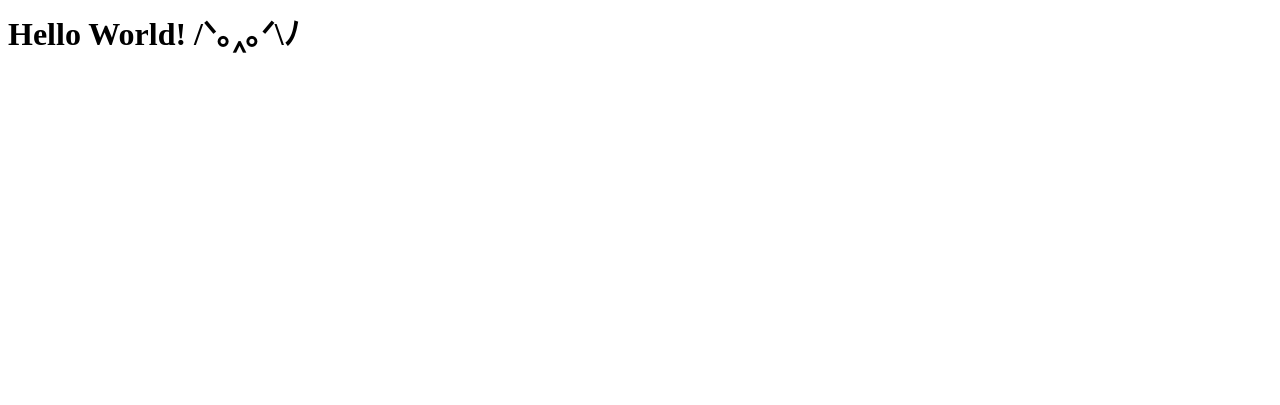
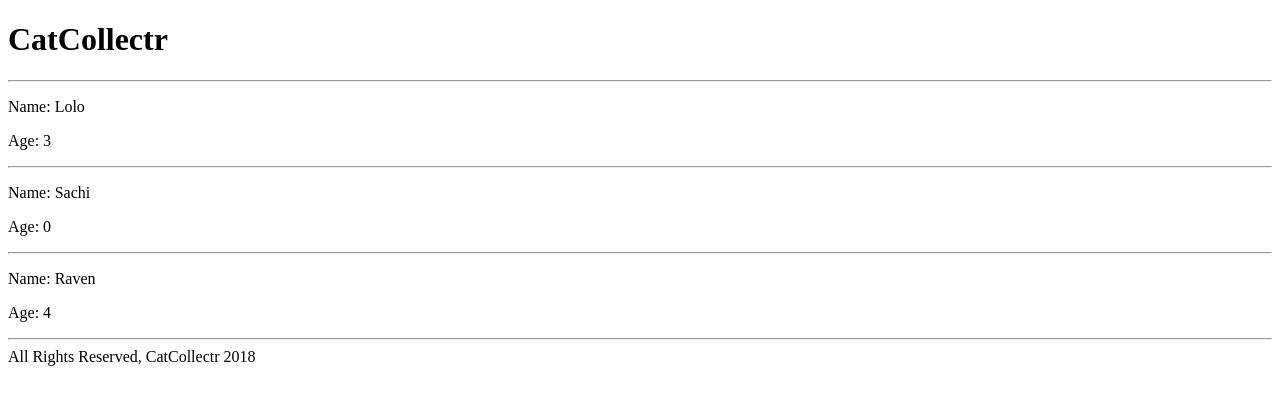
Before and after one commit to mind1990/cat-collectr, a Django app: page / in a window 1280 px wide. Shown: the top 405 px of the page. Run offline with Django 3.2, Linux system fonts and the light colour scheme.

Commit message:
cat list added

```diff
--- a/main_app/templates/index.html
+++ b/main_app/templates/index.html
@@ -7,6 +7,11 @@
 <body>
 	<h1>CatCollectr</h1>
 	<hr />
+	{% for cat in cats %}
+	  <p>Name: {{ cat.name }}</p>
+	  <p>Age: {{ cat.age }}</p>
+	  <hr />
+	{% endfor %}
 	<footer>All Rights Reserved, CatCollectr 2018</footer>
 </body>
 </html>
--- a/main_app/views.py
+++ b/main_app/views.py
@@ -1,9 +1,28 @@
-from django.shortcuts import render
+# Create your views here.
 
-# Create your views here.
 from django.http import HttpResponse
 
+# def index(request):
+	# return HttpResponse('<h1>Hello World! /ᐠ｡‸｡ᐟ\ﾉ</h1>')
+
+
+from django.shortcuts import render
 
 # In url.py this is views.index OR localhost:8000/index in browser
 def index(request):
-	return HttpResponse('<h1>Hello World! /ᐠ｡‸｡ᐟ\ﾉ</h1>')
+	return render(request, 'index.html', {'cats': cats})
+
+
+class Cat:
+  def __init__(self, name, breed, description, age):
+    self.name = name
+    self.breed = breed
+    self.description = description
+    self.age = age
+
+
+cats = [
+  Cat('Lolo', 'tabby', 'foul little demon', 3),
+  Cat('Sachi', 'tortoise shell', 'diluted tortoise shell', 0),
+  Cat('Raven', 'black tripod', '3 legged cat', 4)
+]
```
